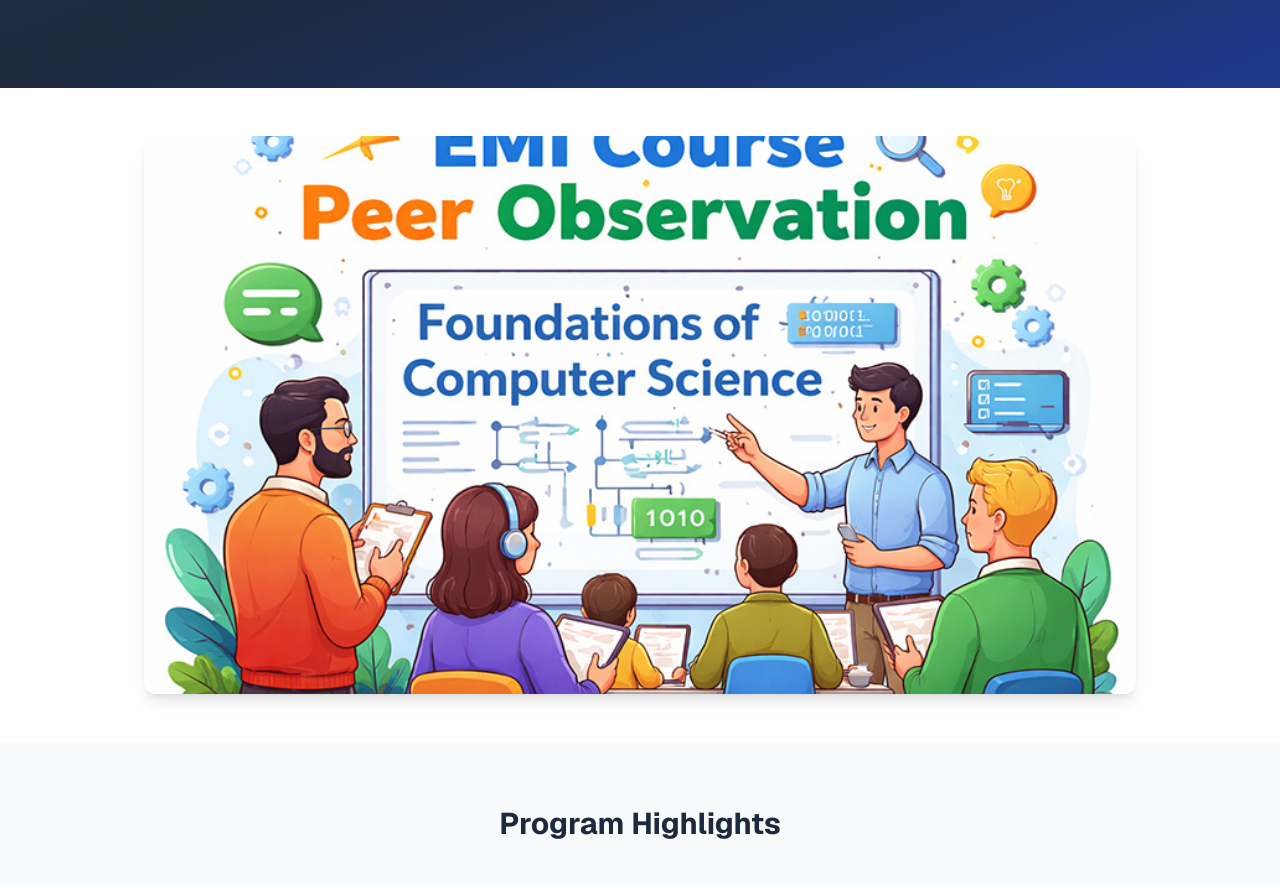
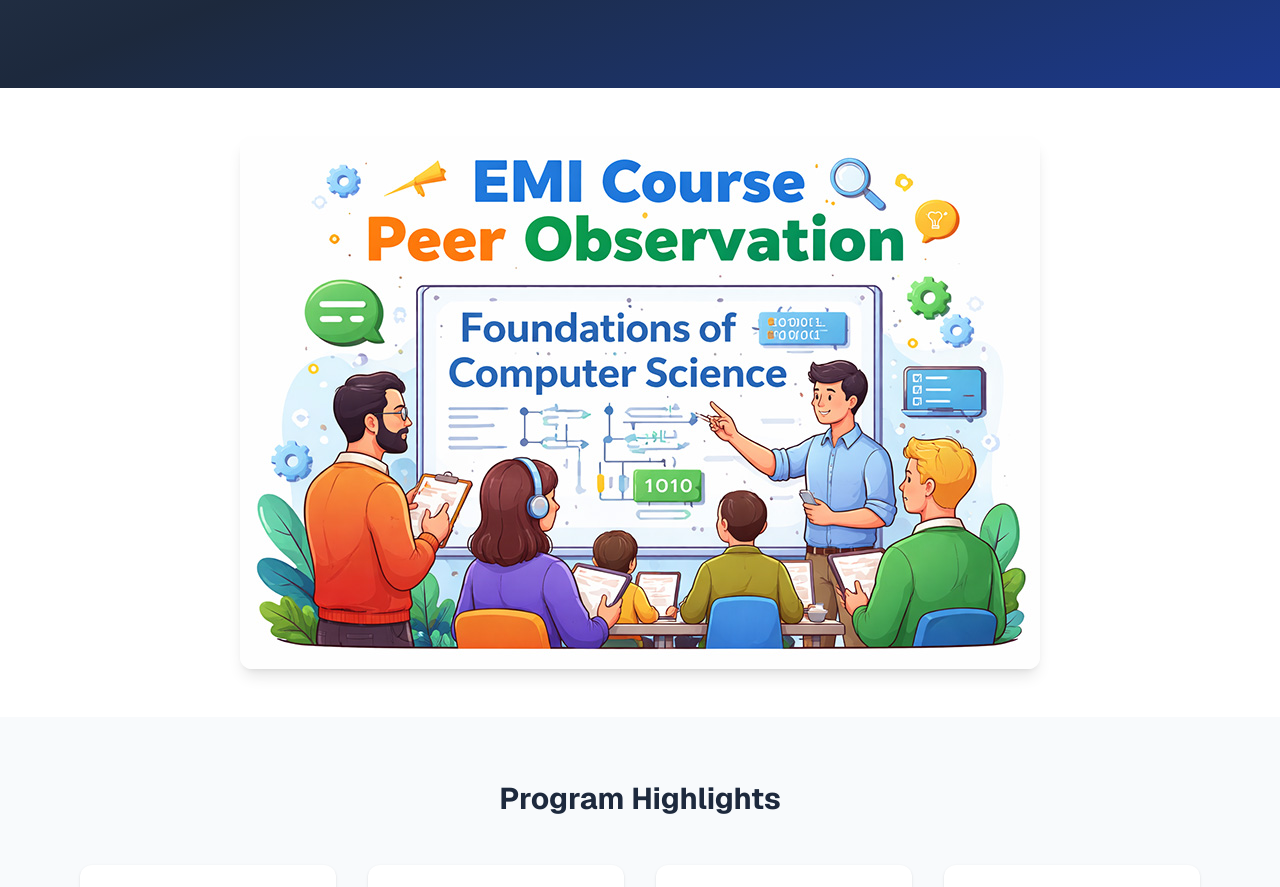
Before and after one commit to htchu/cpo1, a Next.js app: page /en in a window 1280 px wide. Shown: the part 460-1347 px from the top of the page. Built offline with nearby package versions, Linux system fonts and the light colour scheme.

Commit message:
Show full main_theme image, max width 800px
Co-Authored-By: Claude Opus 4.6 <noreply@anthropic.com>

```diff
--- a/src/app/[lang]/page.tsx
+++ b/src/app/[lang]/page.tsx
@@ -49,17 +49,16 @@ export default async function HomePage({
 
       {/* Main theme image */}
       <section className="bg-white py-12">
-        <div className="max-w-5xl mx-auto px-4">
-          <div className="relative w-full aspect-[16/9] rounded-xl overflow-hidden shadow-lg">
-            <Image
-              src="/main_theme.jpg"
-              alt={dict.site.title}
-              fill
-              priority
-              className="object-cover"
-              sizes="(max-width: 1024px) 100vw, 1024px"
-            />
-          </div>
+        <div className="px-4 flex justify-center">
+          <Image
+            src="/main_theme.jpg"
+            alt={dict.site.title}
+            width={800}
+            height={450}
+            priority
+            className="w-full max-w-[800px] h-auto rounded-xl shadow-lg"
+            sizes="(max-width: 800px) 100vw, 800px"
+          />
         </div>
       </section>
 
```
